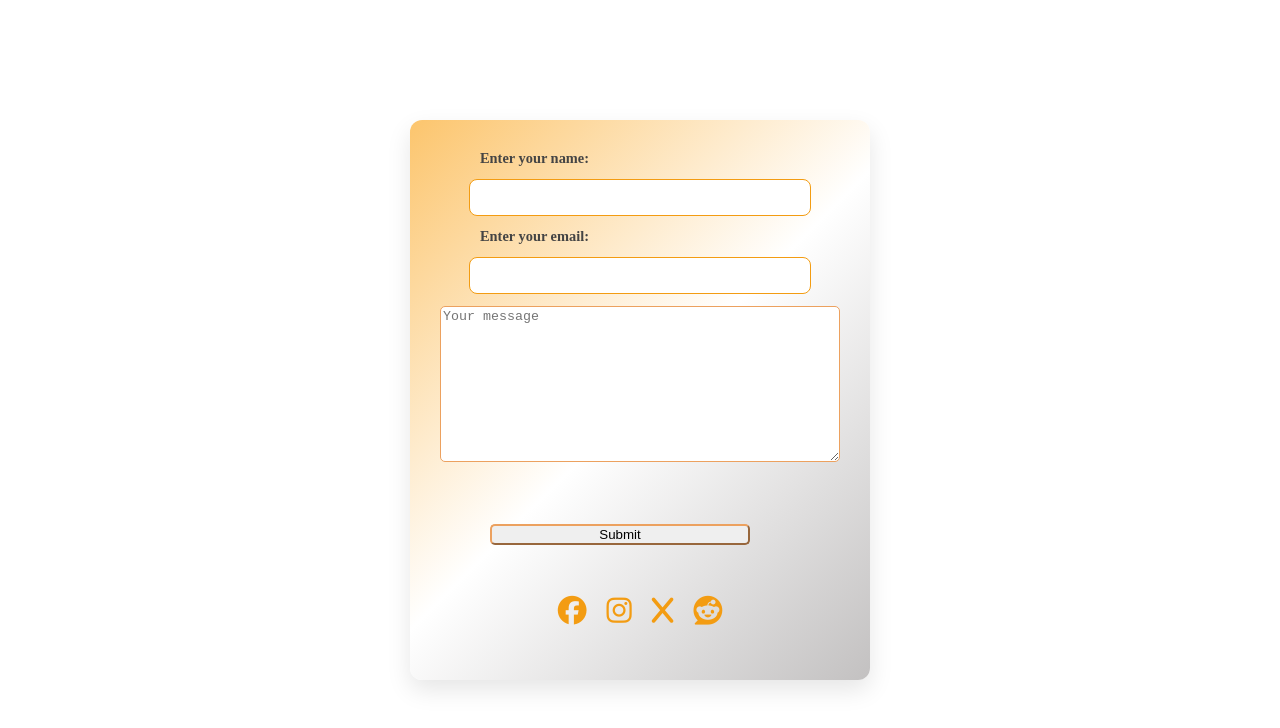
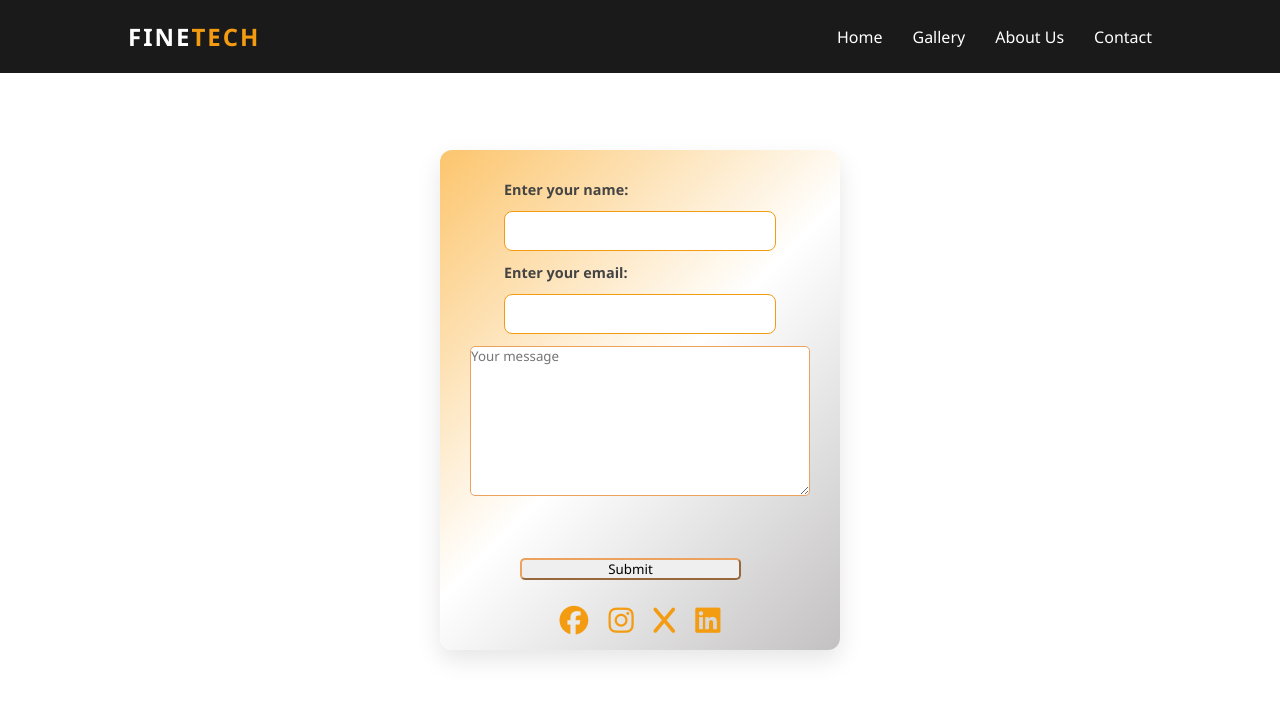
Before and after one commit to karmaforderrick88/CLI-project, a plain HTML site: page contact/contact.html in a window 1280 px wide. Drawn offline with nearby package versions, Linux system fonts and the light colour scheme; files whose address does not match are found by name.

```diff
--- a/contact/contact.css
+++ b/contact/contact.css
@@ -1,3 +1,9 @@
+/* body{
+    font-family: 'Segoe UI', Tahoma, Geneva, Verdana, sans-serif;
+    background: linear-gradient(135deg, #f5f5f5 0%, #e0e0e0 100%);
+    height: 100vh;
+    overflow: hidden;
+} */
 #form-body {
     position: absolute;
     top: 50%;
@@ -56,7 +62,7 @@
 }
 
 #social-links {
-    margin-top: 50px;
+    margin-top: 20px;
     display: flex;
     justify-content: center;
     gap: 20px;
--- a/contact/contact.html
+++ b/contact/contact.html
@@ -5,9 +5,19 @@
     <meta name="viewport" content="width=device-width, initial-scale=1.0">
     <title>Email us</title>
     <link rel="stylesheet" href="contact.css">
+    <link rel="stylesheet" href="/home/index.css">
     <script src="https://kit.fontawesome.com/4822a6e79c.js" crossorigin="anonymous"></script>
 </head>
 <body>
+    <nav class="navbar">
+    <div class="logo">FINE<span>TECH</span></div>
+    <ul class="nav-links">
+        <li><a href="/home/index.html">Home</a></li>
+        <li><a href="/gallery/gallery.html">Gallery</a></li>
+        <li><a href="/about/about.html">About Us</a></li>
+        <li><a href="contact.html">Contact</a></li>
+    </ul>
+</nav>
     <main id="form-body">
         <form id="contact-form">
             <label for="name">Enter your name:</label>
@@ -18,10 +28,10 @@
             <button id="submitbtn" type="submit">Submit</button>
         </form>
     <section id="social-links">
-        <a href="facebook.com"><i class="fa-brands fa-facebook"></i></a>
-        <a href="instagram.com"><i class="fa-brands fa-instagram"></i></a>
-        <a href="x.com"><i class="fa-brands fa-x"></i></a>
-        <a href="reddit.com"><i class="fa-brands fa-reddit"></i></a>
+        <a href="https://www.facebook.com/"><i class="fa-brands fa-facebook"></i></a>
+        <a href="https://www.instagram.com/"><i class="fa-brands fa-instagram"></i></a>
+        <a href="https://x.com"><i class="fa-brands fa-x"></i></a>
+        <a href="https://www.linkedin.com"><i class="fa-brands fa-linkedin"></i></a>
     </section>
  </main>
  <script src="https://cdn.jsdelivr.net/npm/@emailjs/browser@4/dist/email.min.js"></script> <!--URl provides the tools such that when the script is loaded, a global object(emailjs) is created --->
--- a/contact/contact.js
+++ b/contact/contact.js
@@ -2,7 +2,8 @@ document.getElementById("contact-form").addEventListener("submit", function(e){
     e.preventDefault(); //prevents page from refreshing
 
     //Select the submit button
-    const submitBtn = this.querySelector("button"[type= 'submit']);
+    const submitBtn = this.querySelector("button[type= 'submit']"
+    );
 
     //Change text while sending
     submitBtn.innerText = "Sending..";
--- a/gallery/gallery.css
+++ b/gallery/gallery.css
@@ -1,6 +1,6 @@
 #product-container{
     display: grid;
-    grid-template-columns: repeat(3,minmax(200px,200px));
+    grid-template-columns: repeat(10,minmax(200px,200px));
     gap:16px;
     padding:20px;
     border:5px solid #f39c12;
```
Also changed, not shown: about/about.html (+10 -0 lines), gallery/gallery.html (+10 -0 lines), home/index.html (+1 -1 lines).
